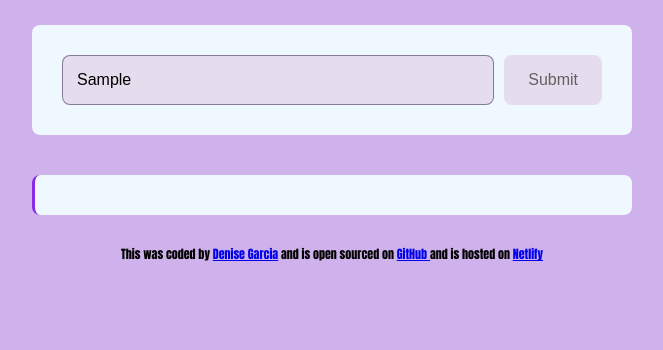
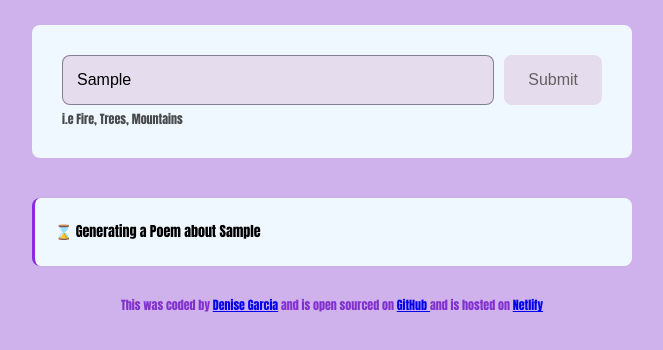
Before and after one commit to Denise148/Poem-Generator, a plain HTML site: page index.html in a window 1280 px wide. Both pictures are taken after typing "Sample" into the empty fields and a click on the input 861 px from the left and 266 px from the top of the page. Shown: the part 186-536 px from the top of the page, without its empty margins (308-971 px from the left). Drawn offline with nearby package versions, Linux system fonts and the light colour scheme; no server answers.

Commit message:
Improved user experience

```diff
--- a/index.html
+++ b/index.html
@@ -14,6 +14,7 @@
       <h1>AI Poem Generator</h1>
     </header>
     <main>
+        <div class="form-container">
       <form id="poem-form">
         <input
           type="text"
@@ -25,7 +26,9 @@
           id="user-input"/>
         <input type="submit" class="submit"/>
       </form>
-      <div class="poem" id="poem"></div>
+      <div class="hint">i.e Fire, Trees, Mountains</div>
+    </div>
+      <div class="poem hidden" id="poem"></div>
     </main>
   </body>
   <footer>
--- a/index.js
+++ b/index.js
@@ -14,7 +14,9 @@ function generatePoem(event) {
   let instructionsInput = document.querySelector("#user-input");
   let prompt = `User instructions: Write me a short poem about ${instructionsInput.value}`;
   let apiUrl = `https://api.shecodes.io/ai/v1/generate?prompt=${prompt}&context=${context}&key=${apiKey}`;
-
+  let poemElement = document.querySelector("#poem");
+  poemElement.classList.remove("hidden");
+  poemElement.innerHTML = `<div class="blink">⌛ Generating a Poem about ${instructionsInput.value}<div>`;
   console.log("Generating Poem");
   console.log(`Prompt:${prompt}`);
   console.log(`Context:${context}`);
--- a/styles.css
+++ b/styles.css
@@ -15,14 +15,23 @@ h1 {
   margin: 120px auto;
   max-width: 600px;
 }
-form {
+.form-container {
+  box-shadow: 0, 20px, 60px rgba(65, 50, 100, 0.05);
+  margin-bottom: 40px;
   padding: 30px;
   background-color: aliceblue;
   border: none;
   border-radius: 8px;
+}
+.hint {
+  line-height: 1.5;
+  font-size: 12px;
+  font-weight: 100;
+  margin-top: 5px;
+  opacity: 0.7;
+}
+form {
   display: flex;
-  box-shadow: 0, 20px, 60px rgba(65, 50, 100, 0.05);
-  margin-bottom: 40px;
 }
 .topic {
   padding: 14px;
@@ -54,11 +63,22 @@ form {
   border-radius: 8px;
   margin-bottom: 30px;
 }
+.hidden {
+  display: none;
+}
 footer {
   text-align: center;
   font-size: 12px;
-  color: ;
+  color: rgb(130, 48, 207);
 }
 .poem strong {
   color: rgb(130, 48, 207);
 }
+@keyframes blink {
+  50% {
+    opacity: 0;
+  }
+}
+.blink {
+  animation: blink 1s step-start 0s infinite;
+}
```
